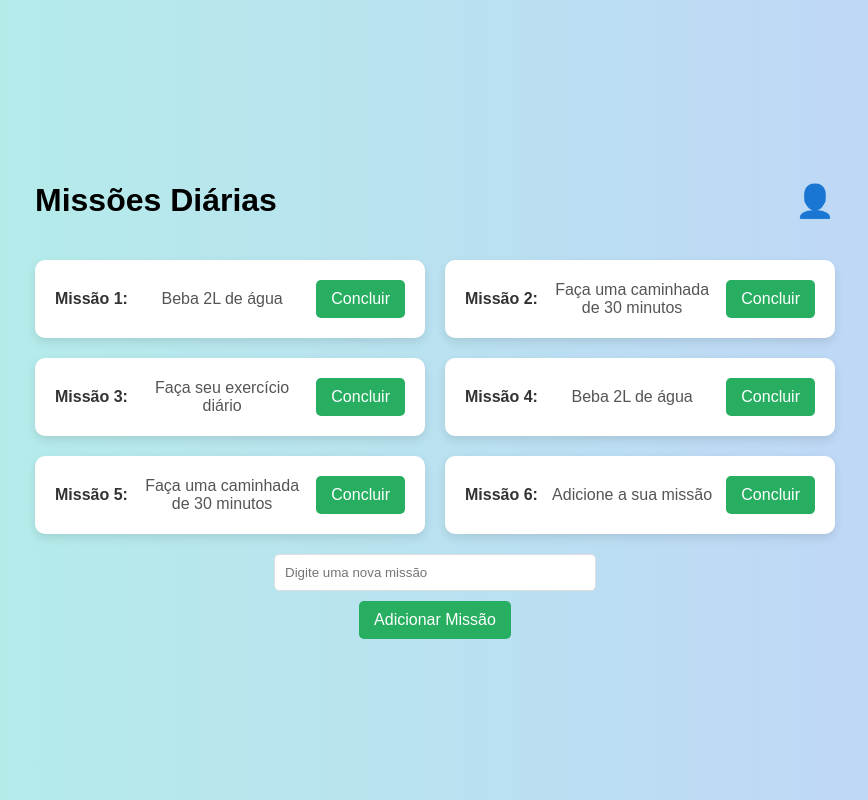
After one commit to gpvalencaa/Happy-Fit, a Flask app: page /metas in a window 1280 px wide. The commit adds this page. Shown: the whole page, without its empty margins (205-1073 px from the left). Run offline with Flask 3, Linux system fonts and the light colour scheme.

Commit message:
unido: tela inicial leva a metas

```diff
--- a/app.py
+++ b/app.py
@@ -104,7 +104,15 @@ def validar_login():
 
 @app.route('/home', methods=['GET'])
 def tela_inicial():
-    return render_template('home.html')  # Página de cadastro
+    return render_template('home.html')
+
+@app.route('/metas', methods=['GET'])
+def tela_metas():
+    return render_template('metas.html')
+
+@app.route('/progresso', methods=['GET'])
+def tela_progresso():
+    return render_template('progresso.html')
 
 if __name__ == '__main__':
     app.run(debug=True)
--- a/templates/home.html
+++ b/templates/home.html
@@ -91,8 +91,8 @@
         </div>
     </div>
     <div class="right-section">
-        <button class="botão" onclick="window.location.href='progresso.html'">PROGRESSO</button>
-        <button class="botão" onclick="window.location.href='metas.html'">METAS</button>
+        <button class="botão" onclick="window.location.href='{{ url_for('tela_progresso') }}'">PROGRESSO</button>
+        <button class="botão" onclick="window.location.href='{{ url_for('tela_metas') }}'">METAS</button>
     </div>
 </div>
 </body>
--- /dev/null
+++ b/templates/metas.html
@@ -0,0 +1,200 @@
+<!DOCTYPE html>
+<html lang="en">
+<head>
+    <meta charset="UTF-8">
+    <meta name="viewport" content="width=device-width, initial-scale=1.0">
+    <title>Missões Diárias</title>
+    <style>
+        body {
+            margin: 0;
+            font-family: 'Poppins', sans-serif;
+            background: linear-gradient(to right, #b2f0e7, #c1d3f9);
+        }
+
+        .container {
+            max-width: 100%;
+            height: 100vh;
+            display: flex;
+            flex-direction: column;
+            align-items: center;
+            justify-content: center;
+        }
+
+        header {
+            display: flex;
+            justify-content: space-between;
+            align-items: center;
+            width: 90%;
+            max-width: 800px;
+            margin-bottom: 20px;
+        }
+
+        header h1 {
+            font-size: 2em;
+            color: #000;
+            text-transform: capitalize;
+        }
+
+        .user-icon {
+            font-size: 2em;
+            cursor: pointer;
+        }
+
+        main {
+            width: 90%;
+            max-width: 800px;
+        }
+
+        .missions {
+            display: grid;
+            grid-template-columns: repeat(auto-fit, minmax(300px, 1fr));
+            gap: 20px;
+        }
+
+        .mission {
+            background: #fff;
+            border-radius: 10px;
+            padding: 20px;
+            box-shadow: 0 4px 10px rgba(0, 0, 0, 0.1);
+            display: flex;
+            align-items: center;
+            justify-content: space-between;
+        }
+
+        .mission .title {
+            font-weight: bold;
+            color: #333;
+        }
+
+        .mission .description {
+            flex: 1;
+            margin: 0 10px;
+            text-align: center;
+            font-size: 1rem;
+            color: #555;
+        }
+
+        .mission button {
+            font-size: 1rem;
+            padding: 10px 15px;
+            background-color: #27ae60;
+            color: #fff;
+            border: none;
+            border-radius: 5px;
+            cursor: pointer;
+            transition: background-color 0.3s;
+        }
+
+        .mission button.blue {
+            background-color: #3498db; /* Azul */
+        }
+
+        .add-mission {
+            display: flex;
+            flex-direction: column;
+            align-items: center;
+            margin-top: 20px;
+        }
+
+        .add-mission input {
+            padding: 10px;
+            margin-bottom: 10px;
+            width: 80%;
+            max-width: 300px;
+            border: 1px solid #ddd;
+            border-radius: 5px;
+        }
+
+        .add-mission button {
+            font-size: 1rem;
+            padding: 10px 15px;
+            background-color: #27ae60;
+            color: #fff;
+            border: none;
+            border-radius: 5px;
+            cursor: pointer;
+            transition: background-color 0.3s;
+        }
+    </style>
+</head>
+<body>
+<div class="container">
+    <header>
+        <h1>Missões Diárias</h1>
+        <div class="user-icon">👤</div>
+    </header>
+    <main>
+        <div class="missions" id="missions">
+            <div class="mission">
+                <span class="title">Missão 1:</span>
+                <span class="description">Beba 2L de água</span>
+                <button onclick="toggleButtonState(this)">Concluir</button>
+            </div>
+            <div class="mission">
+                <span class="title">Missão 2:</span>
+                <span class="description">Faça uma caminhada de 30 minutos</span>
+                <button onclick="toggleButtonState(this)">Concluir</button>
+            </div>
+            <div class="mission">
+                <span class="title">Missão 3:</span>
+                <span class="description">Faça seu exercício diário</span>
+                <button onclick="toggleButtonState(this)">Concluir</button>
+            </div>
+            <div class="mission">
+                <span class="title">Missão 4:</span>
+                <span class="description">Beba 2L de água</span>
+                <button onclick="toggleButtonState(this)">Concluir</button>
+            </div>
+            <div class="mission">
+                <span class="title">Missão 5:</span>
+                <span class="description">Faça uma caminhada de 30 minutos</span>
+                <button onclick="toggleButtonState(this)">Concluir</button>
+            </div>
+            <div class="mission">
+                <span class="title">Missão 6:</span>
+                <span class="description">Adicione a sua missão</span>
+                <button onclick="toggleButtonState(this)">Concluir</button>
+            </div>
+        </div>
+        <div class="add-mission">
+            <input type="text" id="newMission" placeholder="Digite uma nova missão" />
+            <button onclick="addMission()">Adicionar Missão</button>
+        </div>
+    </main>
+</div>
+<script>
+    function toggleButtonState(button) {
+        button.classList.toggle('blue');
+        button.textContent = button.classList.contains('blue') ? 'Concluído' : 'Concluir';
+    }
+
+    function addMission() {
+        const missionInput = document.getElementById('newMission');
+        const missionText = missionInput.value.trim();
+
+        if (missionText === '') {
+            alert('Por favor, digite uma missão válida.');
+            return;
+        }
+
+        const missionsContainer = document.getElementById('missions');
+
+        // Cria uma nova missão
+        const newMissionDiv = document.createElement('div');
+        newMissionDiv.classList.add('mission');
+
+        newMissionDiv.innerHTML = `
+                <span class="title">Nova Missão:</span>
+                <span class="description">${missionText}</span>
+                <button onclick="toggleButtonState(this)">Concluir</button>
+            `;
+
+        // Adiciona a missão ao container
+        missionsContainer.appendChild(newMissionDiv);
+
+        // Limpa o campo de entrada
+        missionInput.value = '';
+    }
+</script>
+</body>
+</html>
```
